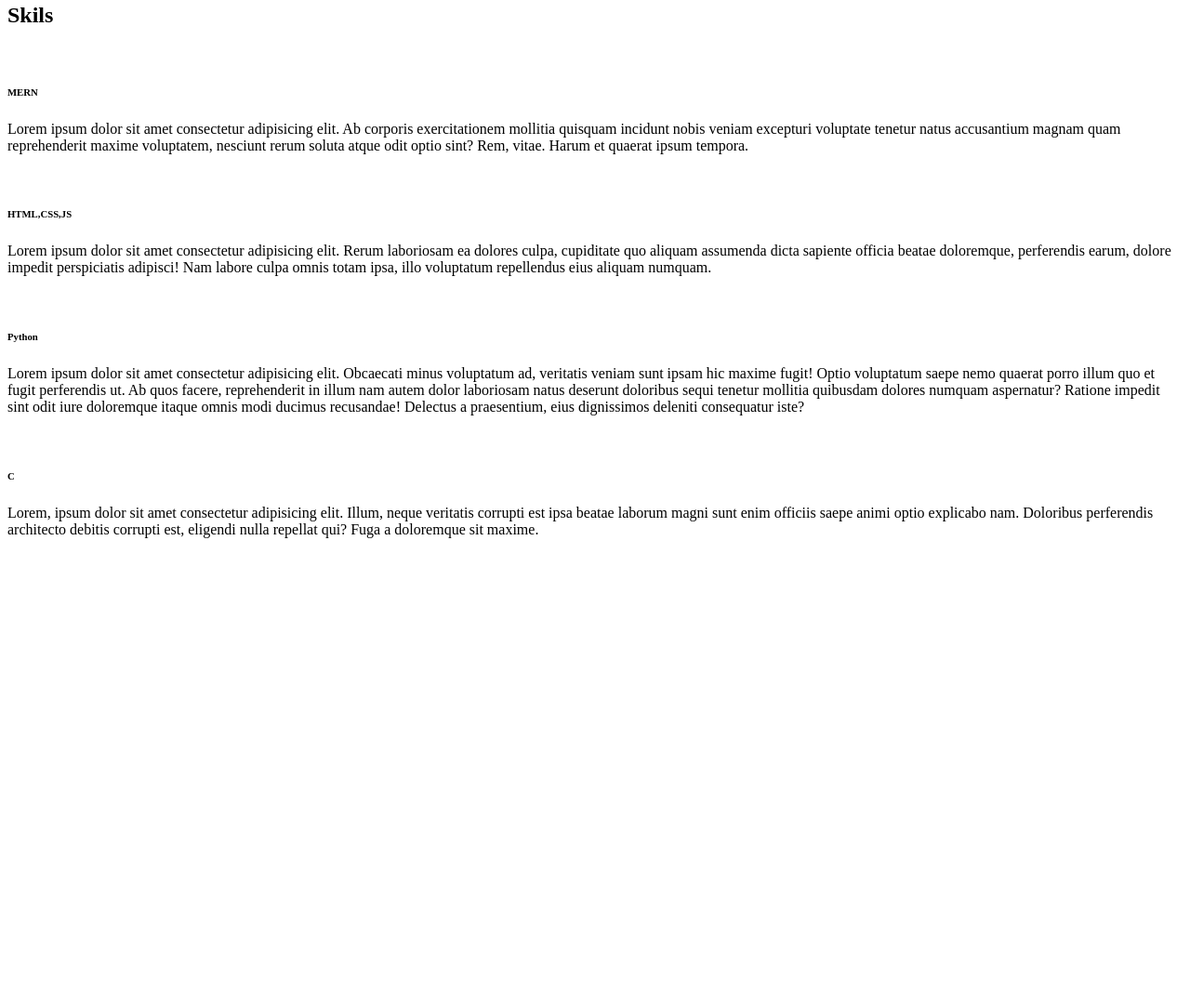
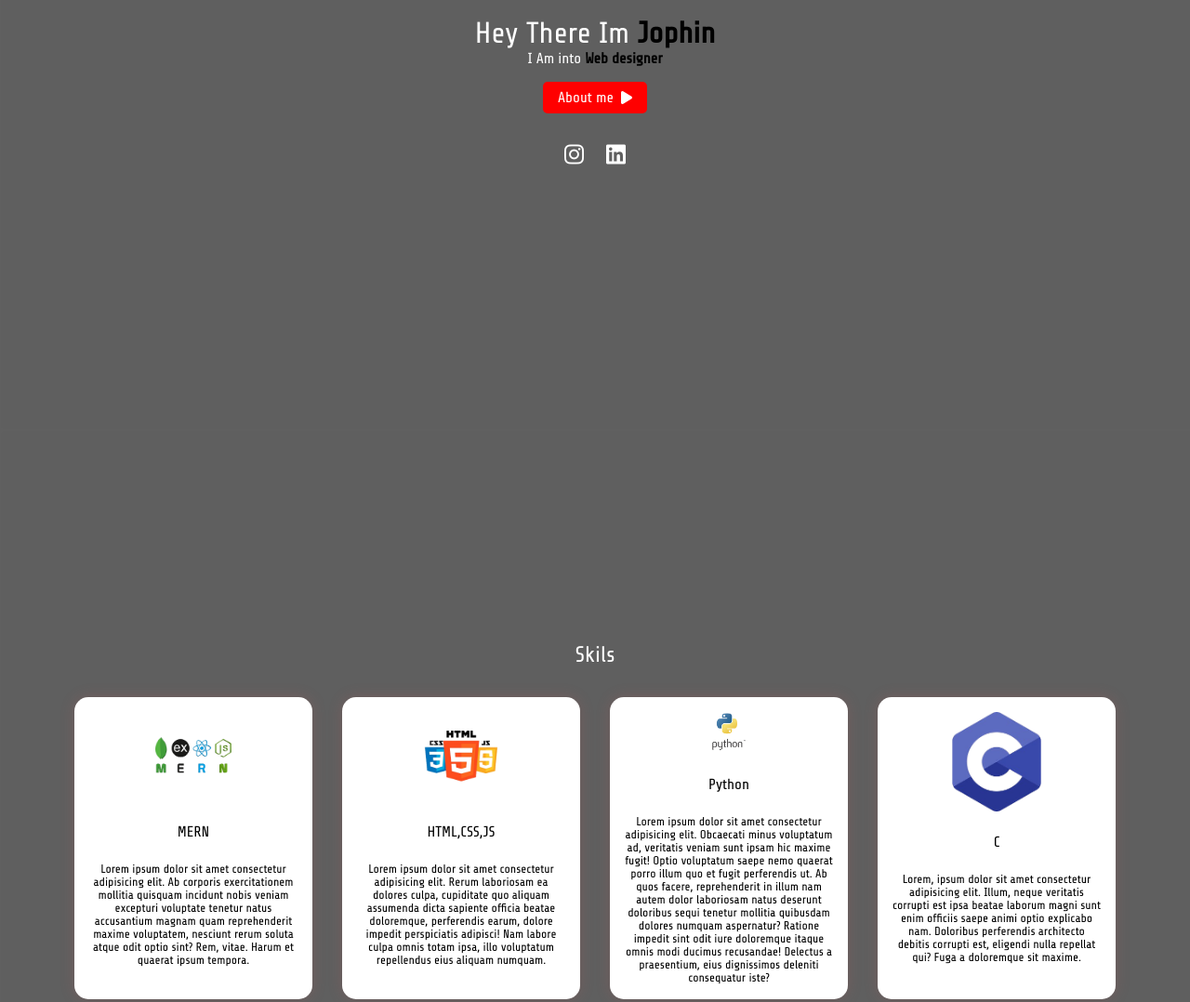
Before and after one commit to jophinklaiju/portofolio, a plain HTML site: page index.html in a window 1280 px wide. Shown: the part 337-1415 px from the top of the page at 93% size. Before the commit the page ends 932 px from the top, so only its background shows below. Drawn offline with Linux system fonts and the light colour scheme; the site is published under a folder, as on GitHub Pages, so addresses that start at the root find nothing; a web font is replaced by a local one.

Commit message:
first jophin web

```diff
--- a/index.html
+++ b/index.html
@@ -4,7 +4,7 @@
     <meta charset="UTF-8">
     <meta name="viewport" content="width=device-width, initial-scale=1.0">
     <title>jophin</title>
-    <link rel="stylesheet" href="/style.css">
+    <link rel="stylesheet" href="style.css">
     <link rel="stylesheet" href="https://cdnjs.cloudflare.com/ajax/libs/font-awesome/6.7.2/css/all.min.css">
 </head>
 
@@ -56,22 +56,22 @@
     <h1>Skils</h1>
     <div class="card-container">
   <div class="card">
-    <img class="card-image" src="/img/mern.png" alt="">
+    <img class="card-image" src="img/mern.png" alt="">
     <h6>MERN</h6>
     <p>Lorem ipsum dolor sit amet consectetur adipisicing elit. Ab corporis exercitationem mollitia quisquam incidunt nobis veniam excepturi voluptate tenetur natus accusantium magnam quam reprehenderit maxime voluptatem, nesciunt rerum soluta atque odit optio sint? Rem, vitae. Harum et quaerat ipsum tempora.</p>
   </div>
   <div class="card">
-    <img class="card-image" src="/img/html.png" alt="">
+    <img class="card-image" src="img/html.png" alt="">
     <h6>HTML,CSS,JS</h6>
     <p>Lorem ipsum dolor sit amet consectetur adipisicing elit. Rerum laboriosam ea dolores culpa, cupiditate quo aliquam assumenda dicta sapiente officia beatae doloremque, perferendis earum, dolore impedit perspiciatis adipisci! Nam labore culpa omnis totam ipsa, illo voluptatum repellendus eius aliquam numquam.</p>
   </div>
   <div class="card">
-    <img class="card-image" src="/img/python.png" alt="">
+    <img class="card-image" src="img/python.png" alt="">
     <h6>Python</h6>
     <p>Lorem ipsum dolor sit amet consectetur adipisicing elit. Obcaecati minus voluptatum ad, veritatis veniam sunt ipsam hic maxime fugit! Optio voluptatum saepe nemo quaerat porro illum quo et fugit perferendis ut. Ab quos facere, reprehenderit in illum nam autem dolor laboriosam natus deserunt doloribus sequi tenetur mollitia quibusdam dolores numquam aspernatur? Ratione impedit sint odit iure doloremque itaque omnis modi ducimus recusandae! Delectus a praesentium, eius dignissimos deleniti consequatur iste?</p>
   </div>
   <div class="card">
-    <img class="card-image" src="/img/c.png" alt="">
+    <img class="card-image" src="img/c.png" alt="">
     <h6>C</h6>
     <p>Lorem, ipsum dolor sit amet consectetur adipisicing elit. Illum, neque veritatis corrupti est ipsa beatae laborum magni sunt enim officiis saepe animi optio explicabo nam. Doloribus perferendis architecto debitis corrupti est, eligendi nulla repellat qui? Fuga a doloremque sit maxime.</p>
   </div>
--- a/style.css
+++ b/style.css
@@ -149,7 +149,7 @@ a{
 
 }
 section {
-  background-image: url('/img/card.jpg');
+  background-image: url('img/card.jpg');
   width: 100%;
   height: 100vh;
   background-size: cover;
```
